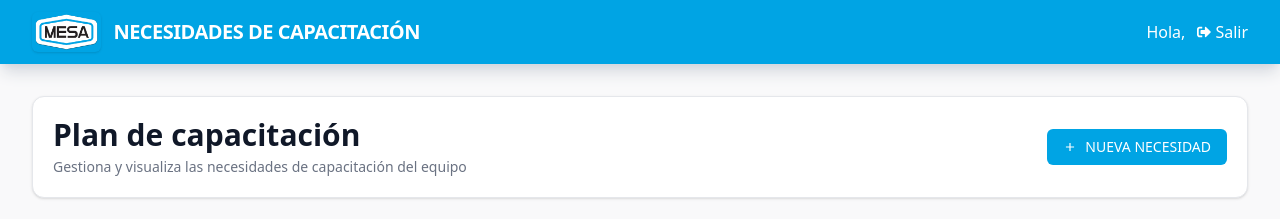
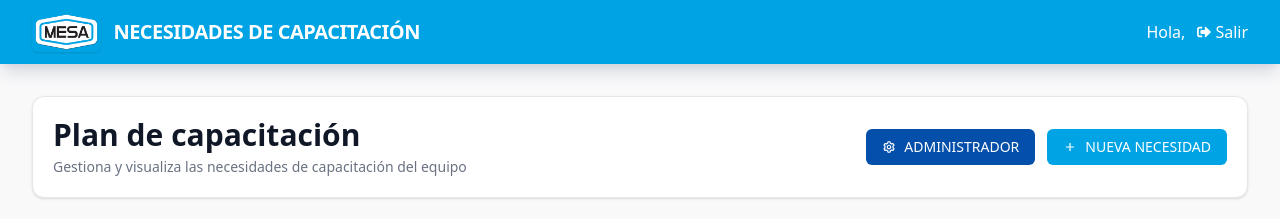
Before and after one commit to Manufacturas-Especializadas/NecesidadesCapacitacion-FrontEnd, a React (Vite) app: page / in a window 1280 px wide. Shown: the top 219 px of the page. Built offline with nearby package versions, Linux system fonts and the light colour scheme; no server answers; sample sign-in values are in the browser's storage.

Commit message:
Boton de administrador

```diff
--- a/src/pages/TrainingNeed/Index.tsx
+++ b/src/pages/TrainingNeed/Index.tsx
@@ -2,12 +2,14 @@ import { useState } from "react";
 import { Button } from "../../components/Button/Button";
 import { OffCanvas } from "../../components/OffCanvas/OffCanvas";
 import { FormTrainingNeeds } from "../../components/FormTrainingNeeds/FormTrainingNeeds";
-import { BiPlus } from "react-icons/bi";
+import { BiCog, BiPlus } from "react-icons/bi";
 import { TrainingNeedsTable } from "../../components/TrainingNeedsTable/TrainingNeedsTable";
+import { useNavigate } from "react-router-dom";
 
 export const Index = () => {
     const [isOffCanvasOpen, setIsOffCanvas] = useState(false);
     const [tableKey, setTableKey] = useState(0);
+    const navigate = useNavigate();
 
     const handleOpenOffCanvas = () => setIsOffCanvas(true);
     const handleCloseOffCanvas = () => setIsOffCanvas(false);
@@ -31,6 +33,17 @@ export const Index = () => {
                                 Gestiona y visualiza las necesidades de capacitación del equipo
                             </p>
                         </div>
+
+                        <div className="flex flex-col sm:flex-row sm:items-center gap-3">
+                            <Button
+                                variant="secondary"
+                                size="sm"
+                                className="flex items-center justify-center gap-2"
+                                onClick={() => navigate("/administrador")}
+                            >
+                                <BiCog />
+                                <span>Administrador</span>
+                            </Button>
                             <Button
                                 variant="primary"
                                 size="sm"
@@ -40,6 +53,7 @@ export const Index = () => {
                                 <BiPlus />
                                 <span>Nueva necesidad</span>
                             </Button>
+                        </div>
                     </div>
 
                     <div className="w-full">
```
Lines whose indentation alone changed are shown as unchanged.
